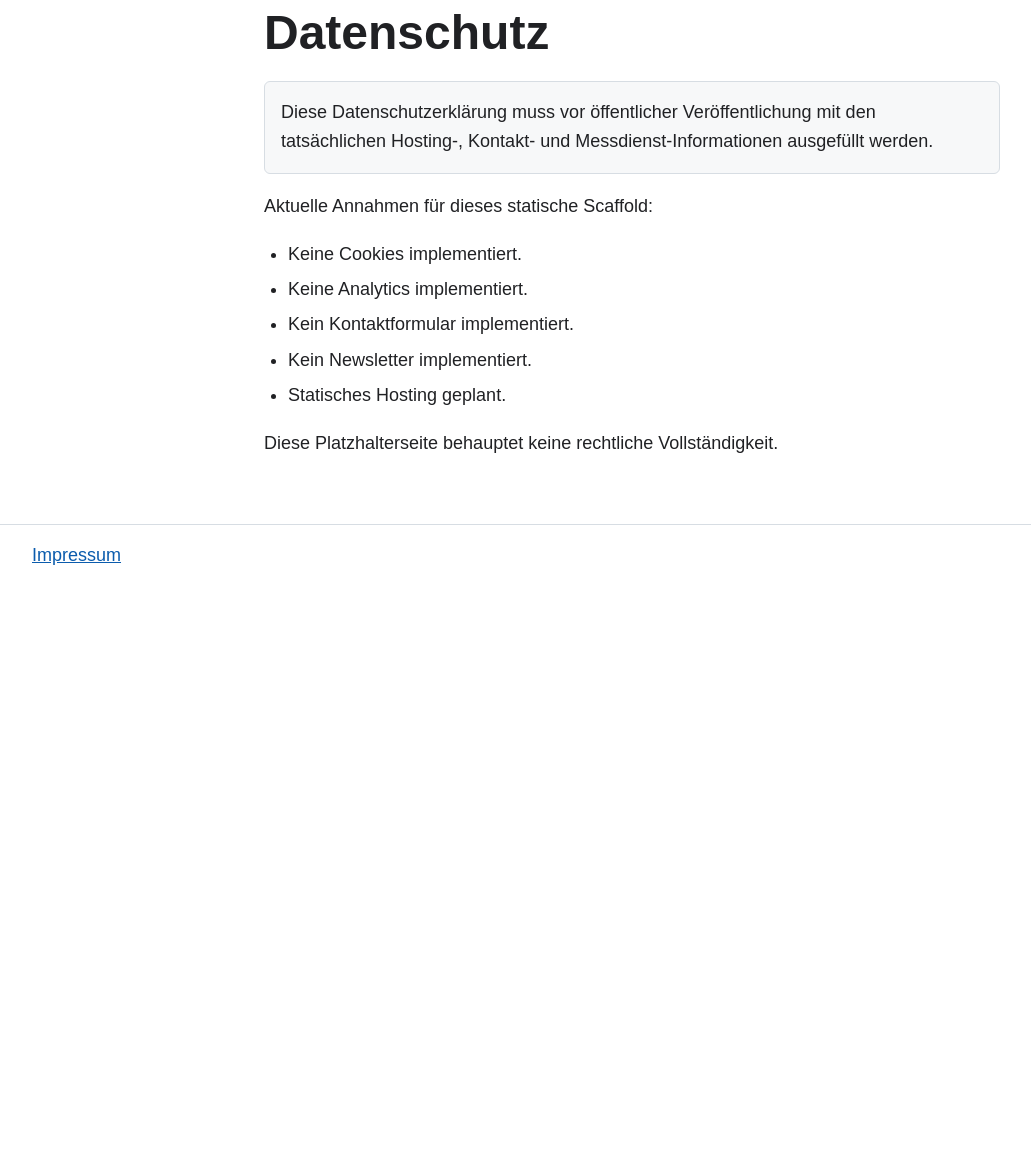
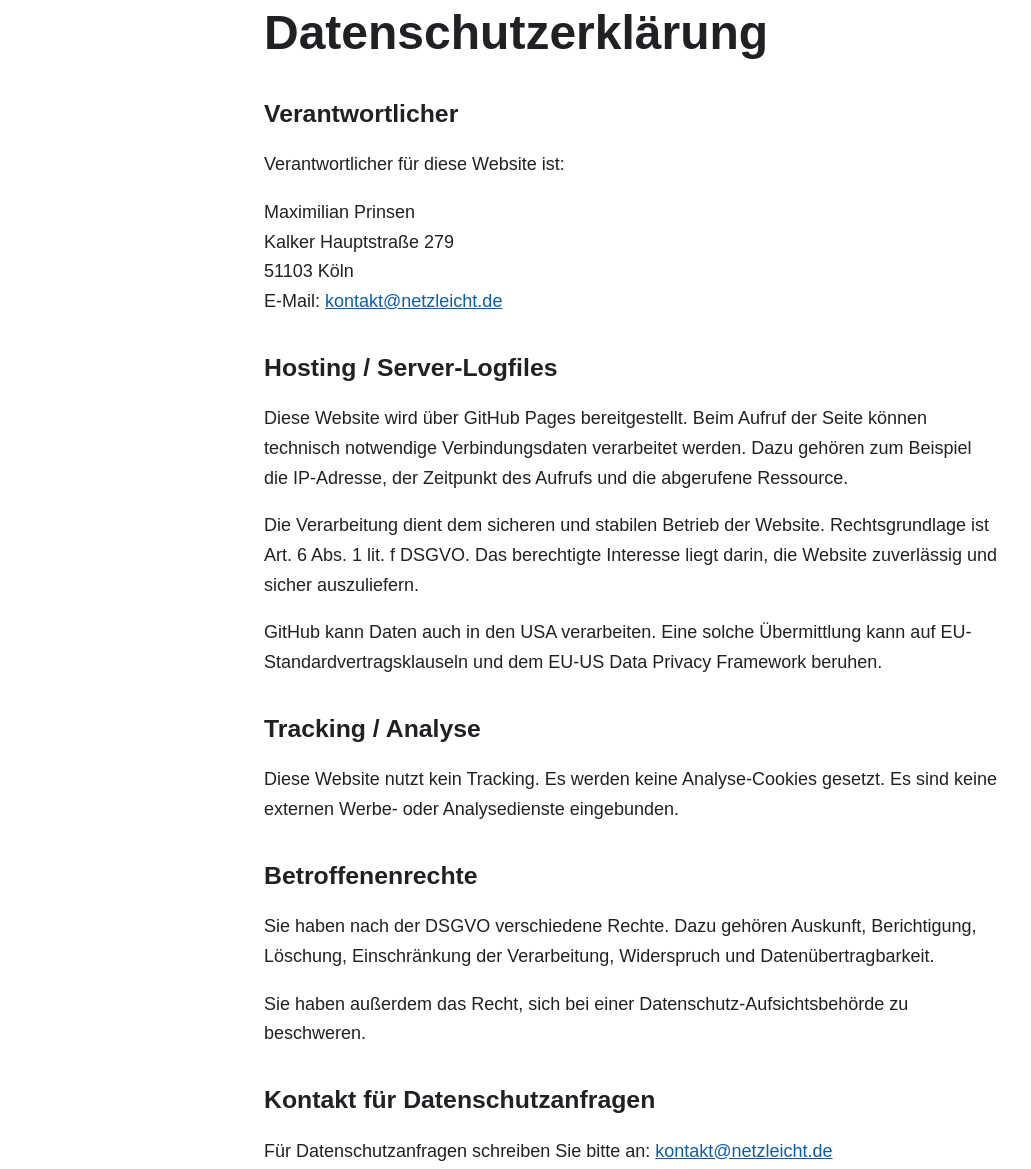
Before and after one commit to charizzzzard/Senioren-Hilfe-Online, a plain HTML site: page public_site/datenschutz/index.html in a window 1280 px wide. Shown: the part 92-1261 px from the top of the page, without its empty margins (8-1039 px from the left). Before the commit the page ends 800 px from the top, so only its background shows below. Drawn offline with Linux system fonts and the light colour scheme.

Commit message:
fix(legal): add real operator details to impressum and datenschutz

```diff
--- a/public_site/datenschutz/index.html
+++ b/public_site/datenschutz/index.html
@@ -13,17 +13,59 @@
     <a class="brand" href="../">Senioren-Hilfe Online</a>
   </header>
   <main class="page">
-    <h1>Datenschutz</h1>
-    <p class="notice">Diese Datenschutzerklärung muss vor öffentlicher Veröffentlichung mit den tatsächlichen Hosting-, Kontakt- und Messdienst-Informationen ausgefüllt werden.</p>
-    <p>Aktuelle Annahmen für dieses statische Scaffold:</p>
-    <ul>
-      <li>Keine Cookies implementiert.</li>
-      <li>Keine Analytics implementiert.</li>
-      <li>Kein Kontaktformular implementiert.</li>
-      <li>Kein Newsletter implementiert.</li>
-      <li>Statisches Hosting geplant.</li>
-    </ul>
-    <p>Diese Platzhalterseite behauptet keine rechtliche Vollständigkeit.</p>
+    <h1>Datenschutzerklärung</h1>
+
+    <h2>Verantwortlicher</h2>
+    <p>
+      Verantwortlicher für diese Website ist:
+    </p>
+    <p>
+      Maximilian Prinsen<br>
+      Kalker Hauptstraße 279<br>
+      51103 Köln<br>
+      E-Mail: <a href="mailto:kontakt@netzleicht.de">kontakt@netzleicht.de</a>
+    </p>
+
+    <h2>Hosting / Server-Logfiles</h2>
+    <p>
+      Diese Website wird über GitHub Pages bereitgestellt. Beim Aufruf der
+      Seite können technisch notwendige Verbindungsdaten verarbeitet werden.
+      Dazu gehören zum Beispiel die IP-Adresse, der Zeitpunkt des Aufrufs und
+      die abgerufene Ressource.
+    </p>
+    <p>
+      Die Verarbeitung dient dem sicheren und stabilen Betrieb der Website.
+      Rechtsgrundlage ist Art. 6 Abs. 1 lit. f DSGVO. Das berechtigte Interesse
+      liegt darin, die Website zuverlässig und sicher auszuliefern.
+    </p>
+    <p>
+      GitHub kann Daten auch in den USA verarbeiten. Eine solche Übermittlung
+      kann auf EU-Standardvertragsklauseln und dem EU-US Data Privacy Framework
+      beruhen.
+    </p>
+
+    <h2>Tracking / Analyse</h2>
+    <p>
+      Diese Website nutzt kein Tracking. Es werden keine Analyse-Cookies
+      gesetzt. Es sind keine externen Werbe- oder Analysedienste eingebunden.
+    </p>
+
+    <h2>Betroffenenrechte</h2>
+    <p>
+      Sie haben nach der DSGVO verschiedene Rechte. Dazu gehören Auskunft,
+      Berichtigung, Löschung, Einschränkung der Verarbeitung, Widerspruch und
+      Datenübertragbarkeit.
+    </p>
+    <p>
+      Sie haben außerdem das Recht, sich bei einer Datenschutz-Aufsichtsbehörde
+      zu beschweren.
+    </p>
+
+    <h2>Kontakt für Datenschutzanfragen</h2>
+    <p>
+      Für Datenschutzanfragen schreiben Sie bitte an:
+      <a href="mailto:kontakt@netzleicht.de">kontakt@netzleicht.de</a>
+    </p>
   </main>
   <footer class="site-footer">
     <a href="../impressum/">Impressum</a>
```
Also changed, not shown: public_site/impressum/index.html (+22 -11 lines).
